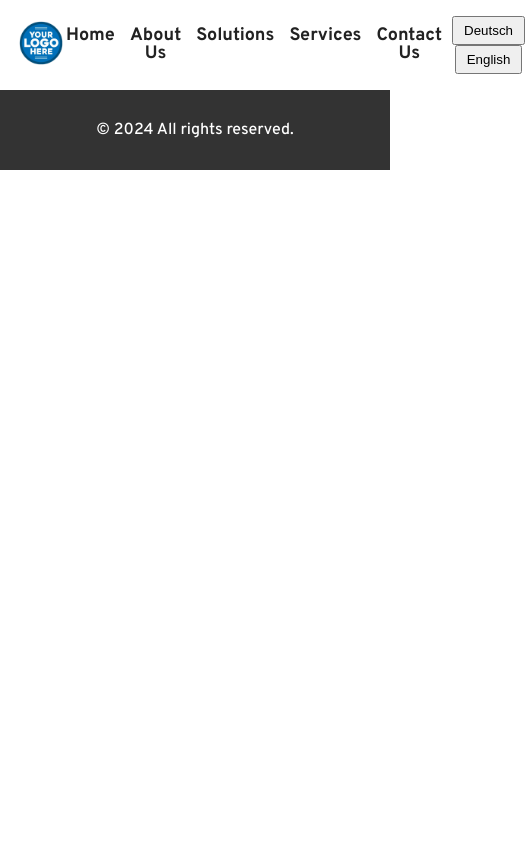
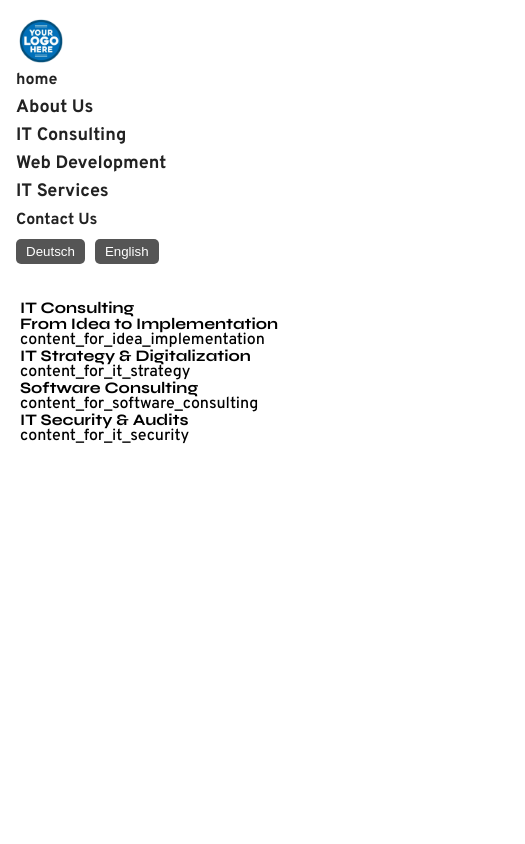
Before and after one commit to JavaEnergy/Cyborg, a React (Vite) app: page /de/it-consulting in a window 390 px wide. Shown: the top 844 px of the page, 525 px wide, since content can reach past the window. Built offline with nearby package versions, Linux system fonts and the light colour scheme.

Commit message:
add services in header

```diff
--- a/src/App.jsx
+++ b/src/App.jsx
@@ -2,42 +2,28 @@
 import React, { useEffect } from 'react';
 import { Routes, Route, Navigate, useLocation } from 'react-router-dom';
 import Header from './components/Header/Header';
+import ITConsulting from './pages/ITConsulting'; // Import IT Consulting page
 import Home from './pages/Home';
-import AboutUs from './pages/AboutUs';
-import Solutions from './pages/Solutions';
-import Services from './pages/Services';
-import ContactUs from './pages/ContactUs';
 import Footer from './components/Footer/Footer';
 import './i18n'; // Import i18n setup
-import { useTranslation } from 'react-i18next';
 
 const App = () => {
-  const { pathname } = useLocation(); // Get current path
-  const { i18n } = useTranslation(); // i18n instance
+  const { pathname } = useLocation();
 
-  // Ensure the content language matches the URL path
   useEffect(() => {
     const languageFromPath = pathname.startsWith('/en') ? 'en' : 'de';
-    if (i18n.language !== languageFromPath) {
-      i18n.changeLanguage(languageFromPath); // Sync language with path
+    if (languageFromPath) {
+      document.documentElement.lang = languageFromPath;
     }
-  }, [pathname, i18n]);
-
-  // Redirect `/` to `/de` by default
-  if (pathname === '/') {
-    return <Navigate to="/de" replace />;
-  }
+  }, [pathname]);
 
   return (
     <>
       <Header />
-      <div>
+      <div style={{ padding: '20px', minHeight: '80vh' }}>
         <Routes>
           <Route path="/:lng" element={<Home />} />
-          <Route path="/:lng/about-us" element={<AboutUs />} />
-          <Route path="/:lng/solutions" element={<Solutions />} />
-          <Route path="/:lng/services" element={<Services />} />
-          <Route path="/:lng/contact-us" element={<ContactUs />} />
+          <Route path="/:lng/it-consulting" element={<ITConsulting />} />
         </Routes>
       </div>
       <Footer />
--- a/src/components/Header/Header.css
+++ b/src/components/Header/Header.css
@@ -1,24 +1,24 @@
-h1 {
-    color: blue;
-}
-h1 {
-  color: blue;
-}
+/* General Header Styles */
 .header {
   width: 100%; /* Full width */
   background-color: white;
   color: #222;
   padding: 1rem;
-  text-align: center;
   display: flex;
-  justify-content: space-around;
+  justify-content: space-between; /* Spread items */
   align-items: center;
-  font-family: 'Overpass-black';
+  box-sizing: border-box; /* Include padding in width */
+  font-family: 'Overpass-black', sans-serif;
   font-size: 18px;
-  /* position: fixed;  */
-  box-sizing: border-box; /* Include padding in width */
 }
 
+/* Logo Styles */
+.logo-container img {
+  width: 50px;
+  height: auto;
+}
+
+/* Main Navigation Styles */
 nav ul {
   list-style: none;
   display: flex;
@@ -30,38 +30,72 @@ nav ul {
 nav a {
   color: #222;
   text-decoration: none;
+  font-size: 16px;
 }
 
 nav a:hover {
   text-decoration: underline;
 }
 
+/* Dropdown Menu Styles */
+.main-menu .dropdown {
+  position: relative;
+}
+
+.submenu {
+  display: none;
+  position: absolute;
+  background-color: #f9f9f9;
+  border: 1px solid #ddd;
+  padding: 0.5rem;
+  margin-top: 5px;
+  list-style: none;
+  min-width: 200px;
+  z-index: 100;
+  box-shadow: 0px 4px 8px rgba(0, 0, 0, 0.1);
+}
+
+.submenu li {
+  padding: 0.5rem 1rem;
+  color: #222;
+}
+
+.dropdown:hover .submenu {
+  display: block;
+}
+
+/* Language Switcher Styles */
+.language-switch {
+  display: flex;
+  gap: 10px;
+}
+
 .language-switch button {
-  margin-left: 10px;
   padding: 5px 10px;
   cursor: pointer;
+  border: none;
+  background-color: #555;
+  color: white;
+  border-radius: 5px;
 }
 
+.language-switch button:hover {
+  background-color: #333;
+}
+
+/* Responsive Styles */
+@media (max-width: 768px) {
+  .header {
+    flex-direction: column;
+    align-items: flex-start;
+  }
 
   nav ul {
-    list-style: none;
-    display: flex;
-    gap: 15px;
-    margin: 0;
-    padding: 0;
+    flex-direction: column;
+    gap: 10px;
   }
 
-  nav a {
-    color: #222;
-    text-decoration: none;
+  .language-switch {
+    margin-top: 10px;
   }
-
-  nav a:hover {
-    text-decoration: underline;
-  }
-
-  .language-switch button {
-    margin-left: 10px;
-    padding: 5px 10px;
-    cursor: pointer;
-  }
+}
--- a/src/components/Header/Header.jsx
+++ b/src/components/Header/Header.jsx
@@ -3,7 +3,7 @@ import React from 'react';
 import { Link, useLocation, useNavigate } from 'react-router-dom';
 import { useTranslation } from 'react-i18next';
 import './Header.css';
-import logo from '../../assets/images/301963638_404276911813423_143320338695708279_n.png'
+import logo from '../../assets/images/301963638_404276911813423_143320338695708279_n.png';
 
 const Header = () => {
   const { t, i18n } = useTranslation();
@@ -21,18 +21,57 @@ const Header = () => {
 
   return (
     <header className="header">
-      <div>
-      <img src={logo} alt="Logo" style={{ width: '50px' }} />      </div>
+      <div className="logo-container">
+        <img src={logo} alt="Logo" style={{ width: '50px' }} />
+      </div>
 
       <nav>
-        <ul>
+        <ul className="main-menu">
           <li><Link to={`/${currentLang}`}>{t('home')}</Link></li>
-          <li><Link to={`/${currentLang}/about-us`}>{t('about_us')}</Link></li>
-          <li><Link to={`/${currentLang}/solutions`}>{t('solutions')}</Link></li>
-          <li><Link to={`/${currentLang}/services`}>{t('services')}</Link></li>
+
+          <li className="dropdown">
+            <span>{t('about_us')}</span>
+            <ul className="submenu">
+              <li><Link to={`/${currentLang}/about-us`}>{t('about_us')}</Link></li>
+            </ul>
+          </li>
+
+          <li className="dropdown">
+            <span>{t('it_consulting')}</span>
+            <ul className="submenu">
+              <li>{t('from_idea_to_implementation')}</li>
+              <li>{t('it_strategy')}</li>
+              <li>{t('software_consulting')}</li>
+              <li>{t('it_security')}</li>
+            </ul>
+          </li>
+
+          <li className="dropdown">
+            <span>{t('web_development')}</span>
+            <ul className="submenu">
+              <li>{t('wordpress')}</li>
+              <li>{t('react_applications')}</li>
+              <li>{t('angular_development')}</li>
+              <li>{t('e_commerce')}</li>
+              <li>{t('custom_software')}</li>
+              <li>{t('technologies_tools')}</li>
+            </ul>
+          </li>
+
+          <li className="dropdown">
+            <span>{t('it_services')}</span>
+            <ul className="submenu">
+              <li>{t('full_service_it')}</li>
+              <li>{t('server_management')}</li>
+              <li>{t('cloud_backup')}</li>
+              <li>{t('user_support')}</li>
+            </ul>
+          </li>
+
           <li><Link to={`/${currentLang}/contact-us`}>{t('contact_us')}</Link></li>
         </ul>
       </nav>
+
       <div className="language-switch">
         <button onClick={() => changeLanguage('de')}>Deutsch</button>
         <button onClick={() => changeLanguage('en')}>English</button>
--- a/src/index.css
+++ b/src/index.css
@@ -91,3 +91,7 @@ table {
   h1, h2, h3 {
 	font-family: 'Syne-bold';
   }
+
+  html {
+	scroll-behavior: smooth;
+  }
--- a/src/locales/de/translation.json
+++ b/src/locales/de/translation.json
@@ -1,10 +1,21 @@
 {
-  "home": "Startseite",
   "about_us": "Über Uns",
-  "welcome_message": "Willkommen auf meiner Website!",
-  "footer_copyright": "Alle Rechte vorbehalten.",
-  "about_us_description": "Wir sind ein Unternehmen, das Innovation und Kundenzufriedenheit schätzt.",
-  "solutions": "Lösungen",
-  "services": "Dienstleistungen",
-  "contact_us": "Kontaktieren Sie uns"
+  "it_consulting": "IT-Beratung",
+  "from_idea_to_implementation": "Von der Idee bis zur Umsetzung",
+  "it_strategy": "IT-Strategie & Digitalisierung",
+  "software_consulting": "Softwareberatung",
+  "it_security": "IT-Sicherheit & Audits",
+  "web_development": "Webentwicklung",
+  "wordpress": "WordPress-Entwicklung",
+  "react_applications": "React-Anwendungen",
+  "angular_development": "Angular-Entwicklung",
+  "e_commerce": "E-Commerce-Lösungen",
+  "custom_software": "Individuelle Softwarelösungen",
+  "technologies_tools": "Technologien & Tools",
+  "it_services": "IT-Services",
+  "full_service_it": "Full-Service IT",
+  "server_management": "Server-Management",
+  "cloud_backup": "Cloud-Lösungen & Backup",
+  "user_support": "Benutzerunterstützung",
+  "contact_us": "Kontakt"
 }
--- a/src/locales/en/translation.json
+++ b/src/locales/en/translation.json
@@ -1,10 +1,21 @@
 {
-  "home": "Home",
   "about_us": "About Us",
-  "welcome_message": "Welcome to My Website!",
-  "footer_copyright": "All rights reserved.",
-  "about_us_description": "We are a company that values innovation and customer satisfaction.",
-  "solutions": "Solutions",
-  "services": "Services",
+  "it_consulting": "IT Consulting",
+  "from_idea_to_implementation": "From Idea to Implementation",
+  "it_strategy": "IT Strategy & Digitalization",
+  "software_consulting": "Software Consulting",
+  "it_security": "IT Security & Audits",
+  "web_development": "Web Development",
+  "wordpress": "WordPress Development",
+  "react_applications": "React Applications",
+  "angular_development": "Angular Development",
+  "e_commerce": "E-commerce Solutions",
+  "custom_software": "Custom Software",
+  "technologies_tools": "Technologies & Tools",
+  "it_services": "IT Services",
+  "full_service_it": "Full-Service IT",
+  "server_management": "Server Management",
+  "cloud_backup": "Cloud Solutions & Backup",
+  "user_support": "User Support",
   "contact_us": "Contact Us"
 }
--- /dev/null
+++ b/src/pages/ITConsulting.jsx
@@ -0,0 +1,39 @@
+// src/pages/ITConsulting.jsx
+import React from 'react';
+import { useTranslation } from 'react-i18next';
+
+const ITConsulting = () => {
+  const { t } = useTranslation();
+
+  return (
+    <div className="it-consulting">
+      <h1>{t('it_consulting')}</h1>
+
+      {/* Section 1: From Idea to Implementation */}
+      <section id="idea-implementation">
+        <h2>{t('from_idea_to_implementation')}</h2>
+        <p>{t('content_for_idea_implementation')}</p>
+      </section>
+
+      {/* Section 2: IT Strategy & Digitalization */}
+      <section id="it-strategy">
+        <h2>{t('it_strategy')}</h2>
+        <p>{t('content_for_it_strategy')}</p>
+      </section>
+
+      {/* Section 3: Software Consulting */}
+      <section id="software-consulting">
+        <h2>{t('software_consulting')}</h2>
+        <p>{t('content_for_software_consulting')}</p>
+      </section>
+
+      {/* Section 4: IT Security & Audits */}
+      <section id="it-security">
+        <h2>{t('it_security')}</h2>
+        <p>{t('content_for_it_security')}</p>
+      </section>
+    </div>
+  );
+};
+
+export default ITConsulting;
```
